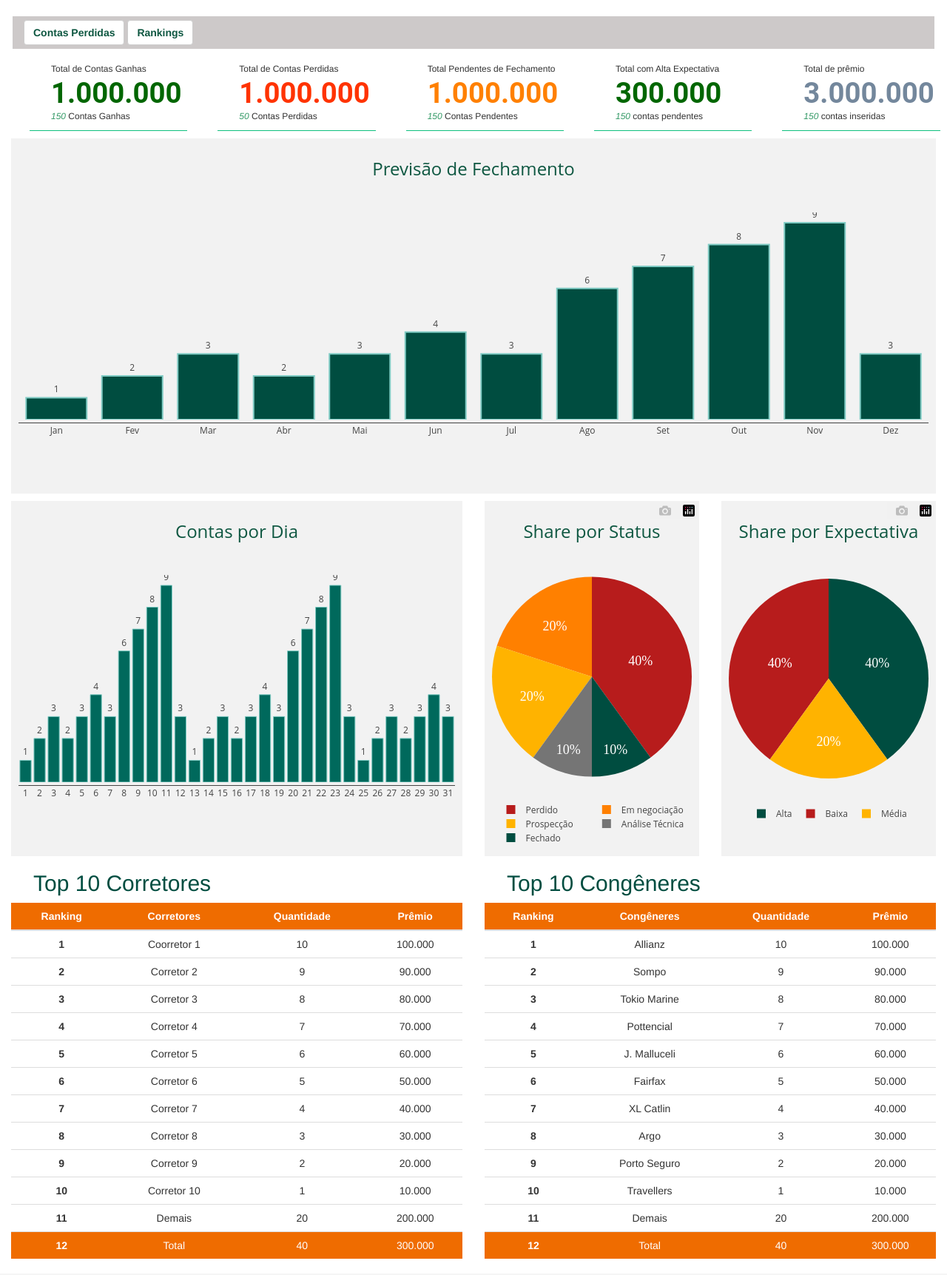
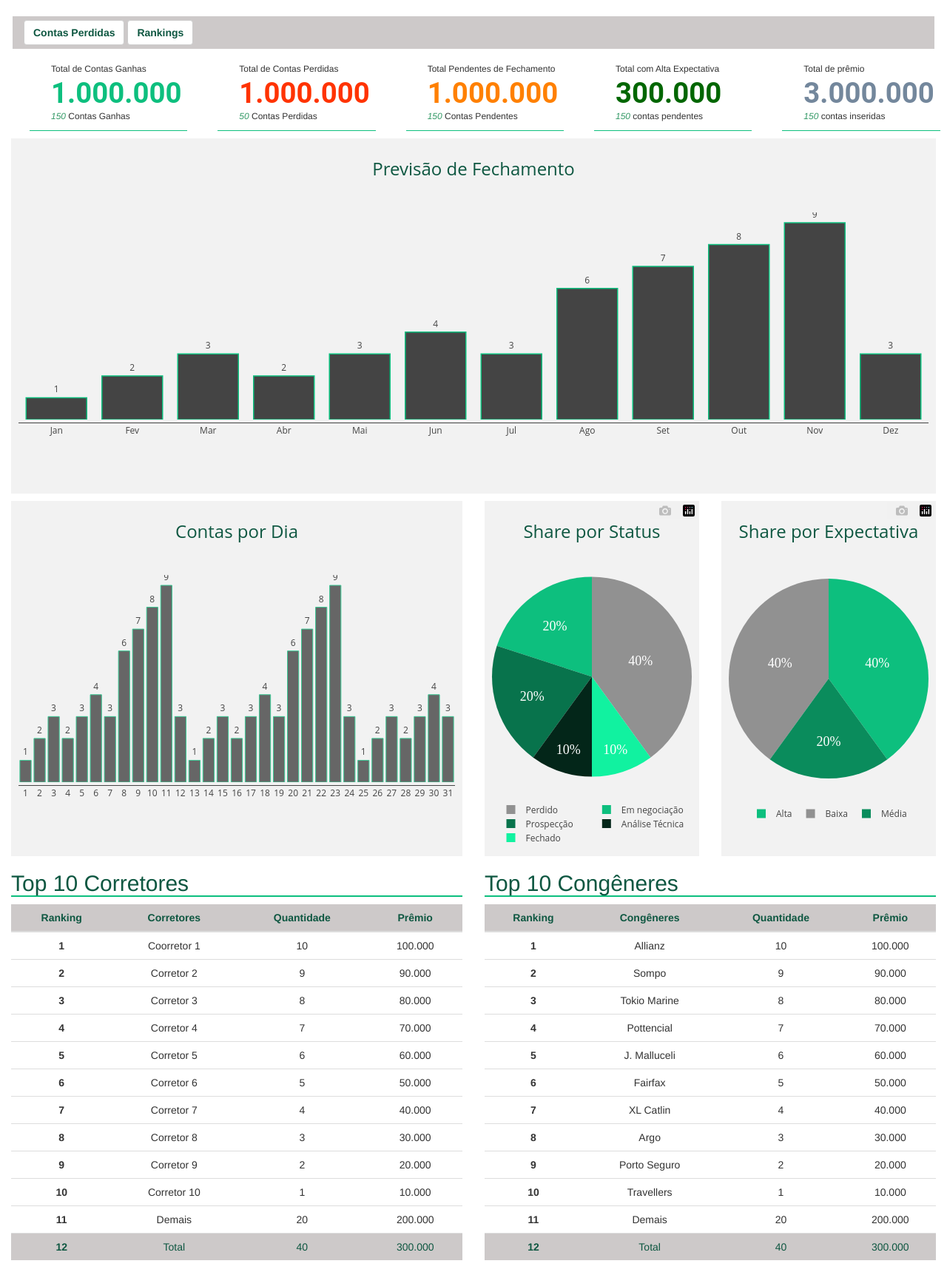
Before and after one commit to nicolasmelo1/berkley, a Django app: page /dashboard/ in a window 1280 px wide. Shown: the part 82-1805 px from the top of the page at 74% size. Before the commit the page ends 1783 px from the top, so only its background shows below. Run offline with Django 3.2, Linux system fonts and the light colour scheme; some libraries are stand-ins or nearby versions.

Commit message:
change in dashboard

```diff
--- a/templates/dashboard/includes/dashboard_include.html
+++ b/templates/dashboard/includes/dashboard_include.html
@@ -11,7 +11,7 @@
 <div class="row">
     <div class="col-md-2 col-sm-4 col-xs-6" style="border-bottom: 1px solid#0dbf7e; margin-left: 40px; margin-right: 1px; margin-top: 7px">
         <span class="count_top text-nowrap" style="font-size:12px; margin-left: 14px"> Total de Contas Ganhas</span>
-        <div class="count" style="font-size:3vw; line-height: 47px; font-weight: 600; color: #006600; margin-left: 14px; font-family: Roboto,Arial,sans-serif">1.000.000</div>
+        <div class="count" style="font-size:3vw; line-height: 47px; font-weight: 600; color: #0dbf7e; margin-left: 14px; font-family: Roboto,Arial,sans-serif">1.000.000</div>
         <p class="count_bottom" style="font-size: 12px; margin-left: 14px"><i class="green" style="color: #339966">150 </i> Contas Ganhas</p>
     </div>
     <div class="col-md-2 col-sm-4 col-xs-6" style="border-bottom: 1px solid#0dbf7e; margin-left: 40px; margin-right: 1px; margin-top: 7px">
@@ -64,10 +64,10 @@
 
 <div class="row">
     <div class="col-sm-6">
-        <h2 style="margin-left: 30px; color: #004d40">Top 10 Corretores</h2>
+        <h2 style="margin-left: 0px; color: #0e5741; border-bottom: 2px solid#0dbf7e">Top 10 Corretores</h2>
         <table class="table table-hover">
             <thead>
-                <tr style="background-color: #ef6c00; color: #ffffff">
+                <tr style="background-color: #CDC9C9; color: #0e5741">
                     <th><center>Ranking</center></th>
                     <th><center>Corretores</center></th>
                     <th><center>Quantidade</center></th>
@@ -141,7 +141,7 @@
                     <td><center>20</center></td>
                     <td><center>200.000</center></td>
                 </tr>
-                <tr style="background-color: #ef6c00; color: #ffffff">
+                <tr style="background-color: #CDC9C9; color: #0e5741">
                     <th scope="row"><center>12</center></th>
                     <td><center>Total</center></td>
                     <td><center>40</center></td>
@@ -151,10 +151,10 @@
         </table>
     </div>
     <div class="col-sm-6">
-        <h2 style="margin-left: 30px; color: #004d40">Top 10 Congêneres</h2>
+        <h2 style=" color: #0e5741; border-bottom: 2px solid#0dbf7e">Top 10 Congêneres</h2>
             <table class="table table-hover">
             <thead>
-                <tr style="background-color: #ef6c00; color: #ffffff">
+                <tr style="background-color: #CDC9C9; color: #0e5741">
                     <th><center>Ranking</center></th>
                     <th><center>Congêneres</center></th>
                     <th><center>Quantidade</center></th>
@@ -228,7 +228,7 @@
                     <td><center>20</center></td>
                     <td><center>200.000</center></td>
                 </tr>
-                <tr style="background-color: #ef6c00; color: #ffffff">
+                <tr style="background-color: #CDC9C9; color: #0e5741">
                     <th scope="row"><center>12</center></th>
                     <td><center>Total</center></td>
                     <td><center>40</center></td>
--- a/templates/dashboard/includes/dashboard_scripts.html
+++ b/templates/dashboard/includes/dashboard_scripts.html
@@ -29,11 +29,11 @@ var trace1 ={
     font: {color: '#e6e6e6'}
   },
   marker: {
-    color: '#004d40',
+    color: '#444444',
     opacity: 1,
     line: {
-      color: '#80cbc4',
-      width: 2
+      color: '#0dbf7e',
+      width: 1.5
     }
   }
 };
@@ -93,10 +93,10 @@ Plotly.newPlot("myDiv", data1, layout, {displayModeBar: false});
   },
   marker: {
 
-    color: '#00695c',
-    opacity: 1,
+    color: '#444444',
+    opacity: 0.8,
     line: {
-      color: '#80cbc4',
+      color: '#0dbf7e',
       width: 1
     }
   }
@@ -144,7 +144,7 @@ var data = [{
   values: [20, 10, 20, 40, 10 ],
   labels: ['Em negociação', 'Análise Técnica', 'Prospecção', 'Perdido', 'Fechado'],
   marker: {
-      colors: ['#ff8000', '#757575', '#ffb300', '#b71c1c', '#004d40'],
+      colors: ['#0dbf7e', '#032619', '#08734c', '#919191', '#11f2a0'],
   },
   textfont: {
     family: 'sans serif',
@@ -198,7 +198,7 @@ var data4 = [{
   values: [20, 10, 20 ],
   labels: ['Alta', 'Média', 'Baixa'],
   marker: {
-      colors: ['#004d40', '#ffb300', '#b71c1c'],
+      colors: ['#0dbf7e', '#0a8c5c', '#919191'],
   },
   textfont: {
     family: 'sans serif',
```
Also changed, not shown: 1 other file.
